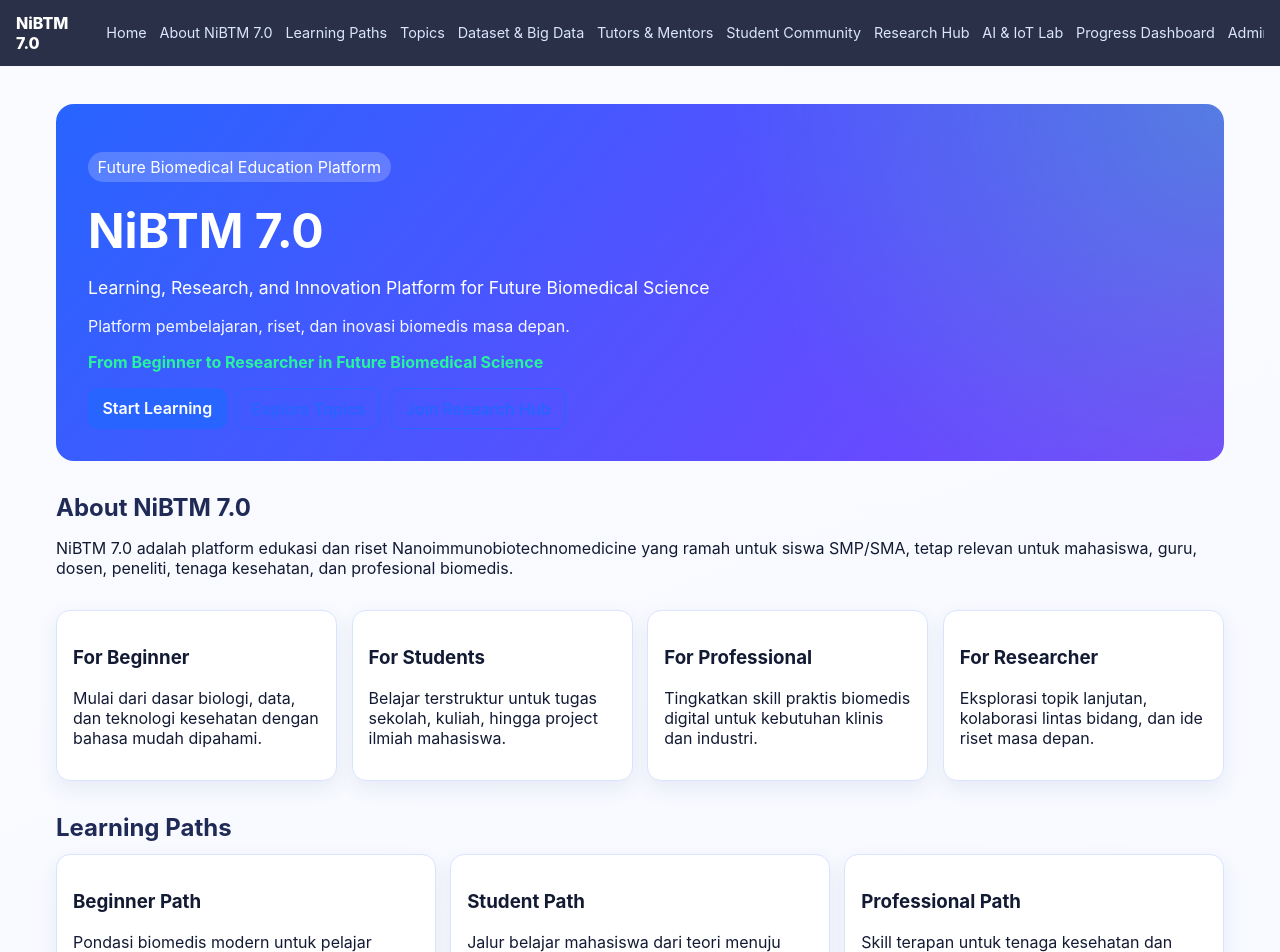
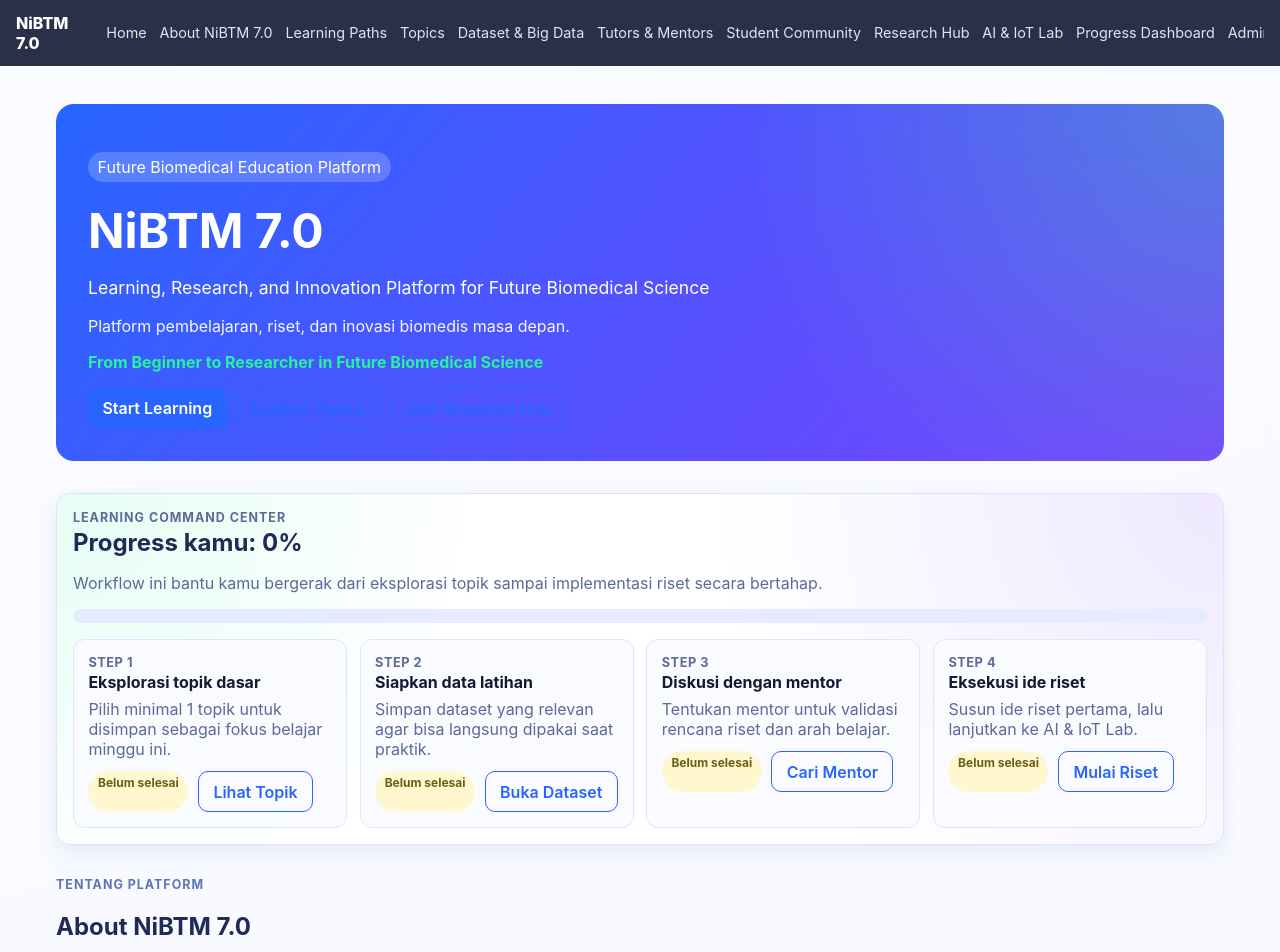
Before and after one commit to sobri3195/nibtm, a React (Vite) app: page / in a window 1280 px wide. Shown: the top 952 px of the page. Built offline with nearby package versions, Linux system fonts and the light colour scheme.

Commit message:
Enhance UI polish and add guided workflow command center

```diff
--- a/src/App.jsx
+++ b/src/App.jsx
@@ -155,13 +155,75 @@ function App() {
     totalTopics: allTopics.length,
   }
 
+  const workflowSteps = [
+    {
+      id: 'step-explore',
+      title: 'Eksplorasi topik dasar',
+      description: 'Pilih minimal 1 topik untuk disimpan sebagai fokus belajar minggu ini.',
+      done: savedTopics.length > 0,
+      cta: { label: 'Lihat Topik', href: '#topics' },
+    },
+    {
+      id: 'step-data',
+      title: 'Siapkan data latihan',
+      description: 'Simpan dataset yang relevan agar bisa langsung dipakai saat praktik.',
+      done: savedDatasets.length > 0,
+      cta: { label: 'Buka Dataset', href: '#datasets' },
+    },
+    {
+      id: 'step-mentor',
+      title: 'Diskusi dengan mentor',
+      description: 'Tentukan mentor untuk validasi rencana riset dan arah belajar.',
+      done: savedMentors.length > 0,
+      cta: { label: 'Cari Mentor', href: '#mentors' },
+    },
+    {
+      id: 'step-research',
+      title: 'Eksekusi ide riset',
+      description: 'Susun ide riset pertama, lalu lanjutkan ke AI & IoT Lab.',
+      done: researchIdeas.length > 0 || savedAiIotIdeas.length > 0,
+      cta: { label: 'Mulai Riset', href: '#research' },
+    },
+  ]
+  const completedWorkflow = workflowSteps.filter((step) => step.done).length
+  const workflowPercent = Math.round((completedWorkflow / workflowSteps.length) * 100)
+
   return (
     <div>
       <Navbar />
       <main className="container">
         <Hero />
 
+        <section className="command-center card">
+          <div>
+            <p className="eyebrow">Learning Command Center</p>
+            <h2>Progress kamu: {workflowPercent}%</h2>
+            <p>
+              Workflow ini bantu kamu bergerak dari eksplorasi topik sampai implementasi riset secara bertahap.
+            </p>
+          </div>
+          <div className="progress-bar">
+            <div style={{ width: `${workflowPercent}%` }} />
+          </div>
+          <div className="workflow-grid">
+            {workflowSteps.map((step, index) => (
+              <article key={step.id} className={`workflow-card ${step.done ? 'done' : ''}`}>
+                <p className="workflow-index">Step {index + 1}</p>
+                <h3>{step.title}</h3>
+                <p>{step.description}</p>
+                <div className="actions">
+                  <span className={`status-pill ${step.done ? 'success' : 'pending'}`}>
+                    {step.done ? 'Selesai' : 'Belum selesai'}
+                  </span>
+                  <a href={step.cta.href} className="btn btn-secondary">{step.cta.label}</a>
+                </div>
+              </article>
+            ))}
+          </div>
+        </section>
+
         <section id="about">
+          <p className="eyebrow">Tentang Platform</p>
           <h2>About NiBTM 7.0</h2>
           <p>
             NiBTM 7.0 adalah platform edukasi dan riset Nanoimmunobiotechnomedicine yang ramah untuk siswa SMP/SMA,
@@ -174,6 +236,7 @@ function App() {
         </section>
 
         <section id="paths">
+          <p className="eyebrow">Belajar Terstruktur</p>
           <h2>Learning Paths</h2>
           <div className="grid cols-2">
             {learningPaths.map((path) => (
@@ -191,6 +254,7 @@ function App() {
         </section>
 
         <section id="topics">
+          <p className="eyebrow">Mulai dari Fondasi</p>
           <h2>Topics</h2>
           <SearchFilter
             search={topicSearch}
@@ -215,6 +279,7 @@ function App() {
         </section>
 
         <section id="datasets">
+          <p className="eyebrow">Latihan Data Nyata</p>
           <h2>Dataset & Big Data</h2>
           <SearchFilter
             search={datasetSearch}
@@ -237,6 +302,7 @@ function App() {
         </section>
 
         <section id="mentors">
+          <p className="eyebrow">Pendampingan Expert</p>
           <h2>Tutors & Mentors</h2>
           <SearchFilter search={mentorSearch} setSearch={setMentorSearch} filterValue="all" setFilterValue={() => {}} />
           <div className="grid cols-3">
@@ -252,6 +318,7 @@ function App() {
         </section>
 
         <section id="community">
+          <p className="eyebrow">Kolaborasi</p>
           <h2>Student Community</h2>
           <div className="grid cols-2">
             <article className="card">
@@ -271,6 +338,7 @@ function App() {
         </section>
 
         <section id="research">
+          <p className="eyebrow">Dari Ide ke Rencana</p>
           <h2>Research Hub</h2>
           <div className="grid cols-2">
             <ResearchIdeaForm
@@ -298,6 +366,7 @@ function App() {
         </section>
 
         <section id="aiiot">
+          <p className="eyebrow">Eksperimen Lanjutan</p>
           <h2>AI & IoT Lab</h2>
           <SearchFilter
             search={aiSearch}
@@ -320,6 +389,7 @@ function App() {
         </section>
 
         <section id="dashboard">
+          <p className="eyebrow">Ringkasan Kinerja</p>
           <h2>Progress Dashboard</h2>
           <DashboardStats stats={stats} />
           <div className="actions wrap">
@@ -333,6 +403,7 @@ function App() {
         </section>
 
         <section id="admin">
+          <p className="eyebrow">Kontrol Konten</p>
           <h2>Admin Mini Panel</h2>
           <p>Tambahkan data baru dan otomatis tampil di halaman terkait.</p>
           <div className="grid cols-2">
--- a/src/styles.css
+++ b/src/styles.css
@@ -5,6 +5,7 @@
   --secondary: #7a42ff;
   --accent: #27f39e;
   --card: #ffffff;
+  --muted: #5b6a98;
 }
 * { box-sizing: border-box; }
 body {
@@ -26,6 +27,14 @@ nav a { color: #d9e6ff; text-decoration: none; white-space: nowrap; font-size: .
 .container { max-width: 1200px; margin: 0 auto; padding: 1rem; }
 section { margin: 1.4rem 0 2rem; }
 h2 { margin-bottom: .8rem; color: #1f2a56; }
+.eyebrow {
+  margin: 0;
+  font-size: .78rem;
+  letter-spacing: .08em;
+  text-transform: uppercase;
+  font-weight: 700;
+  color: #5e73b5;
+}
 .hero {
   padding: 2rem;
   border-radius: 18px;
@@ -56,6 +65,12 @@ h2 { margin-bottom: .8rem; color: #1f2a56; }
   border-radius: 14px;
   padding: 1rem;
   box-shadow: 0 8px 20px rgba(39, 60, 135, 0.08);
+  transition: transform .2s ease, box-shadow .2s ease, border-color .2s ease;
+}
+.card:hover {
+  transform: translateY(-3px);
+  box-shadow: 0 14px 30px rgba(39, 60, 135, 0.16);
+  border-color: #b8cbff;
 }
 .meta-row { display: flex; justify-content: space-between; gap: 1rem; font-size: .9rem; color: #3d4c86; }
 .badge { background: #e9fffa; color: #107956; border-radius: 999px; padding: .2rem .6rem; display: inline-block; margin: .5rem 0; }
@@ -72,6 +87,62 @@ input, select, textarea {
 .item-block { border-top: 1px solid #e6ecff; margin-top: .8rem; padding-top: .8rem; }
 .progress-bar { width: 100%; height: 14px; border-radius: 999px; background: #e6ebff; overflow: hidden; }
 .progress-bar > div { height: 100%; background: linear-gradient(90deg, var(--accent), var(--primary)); }
+.command-center {
+  background:
+    radial-gradient(circle at top right, rgba(122, 66, 255, .12), transparent 42%),
+    radial-gradient(circle at top left, rgba(39, 243, 158, .12), transparent 35%),
+    #fff;
+}
+.command-center h2 {
+  margin: .2rem 0 .35rem;
+}
+.command-center p {
+  color: var(--muted);
+}
+.workflow-grid {
+  margin-top: 1rem;
+  display: grid;
+  gap: .8rem;
+  grid-template-columns: repeat(auto-fit, minmax(230px, 1fr));
+}
+.workflow-card {
+  border: 1px solid #dce6ff;
+  border-radius: 12px;
+  padding: .9rem;
+  background: #f9fbff;
+}
+.workflow-card h3 {
+  margin: .15rem 0 .4rem;
+  font-size: 1rem;
+}
+.workflow-card p {
+  margin: 0;
+}
+.workflow-index {
+  color: #4f64a5;
+  font-size: .8rem;
+  font-weight: 700;
+  letter-spacing: .04em;
+  text-transform: uppercase;
+}
+.workflow-card.done {
+  border-color: #a9f0cf;
+  background: #f3fffa;
+}
+.status-pill {
+  font-size: .75rem;
+  font-weight: 700;
+  border-radius: 999px;
+  padding: .25rem .6rem;
+}
+.status-pill.success {
+  color: #0f7454;
+  background: #ddffee;
+}
+.status-pill.pending {
+  color: #6c5f15;
+  background: #fff7cf;
+}
 .col-span { grid-column: 1 / -1; }
 .wrap { align-items: center; }
 .btn-label { display: inline-flex; align-items: center; gap: .4rem; }
```
